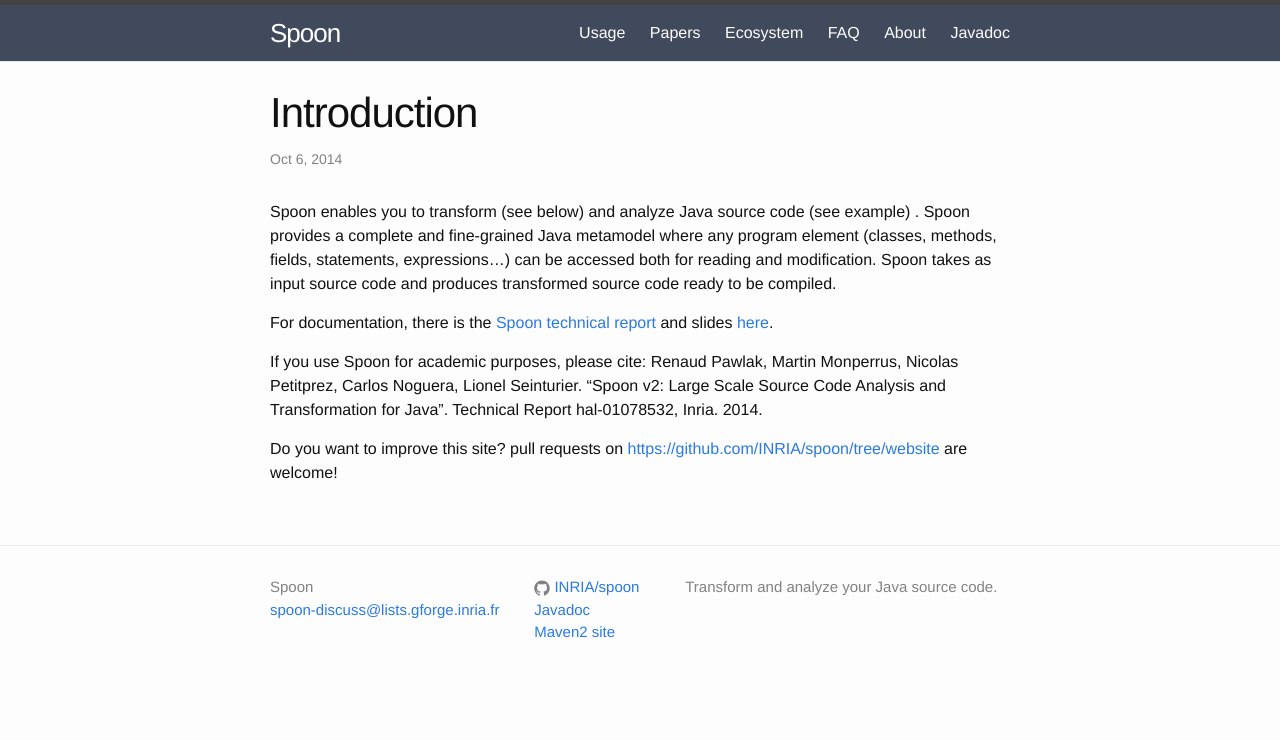
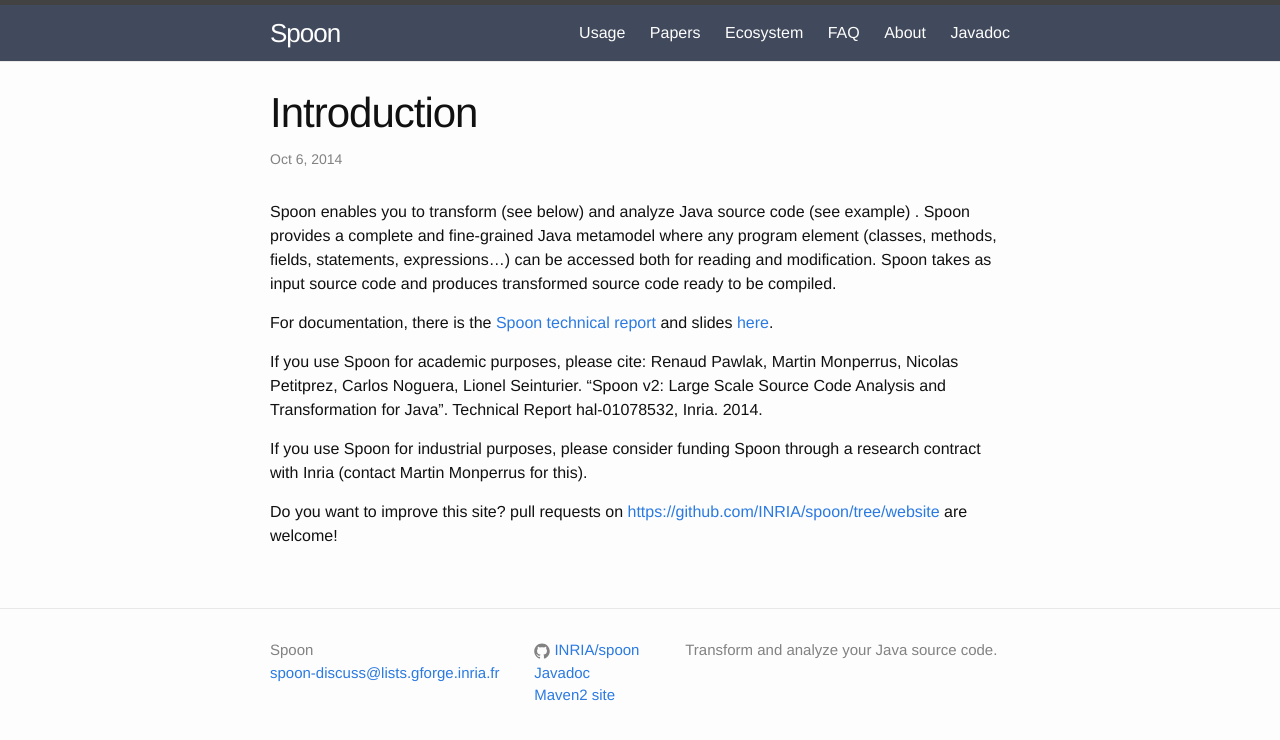
Before and after one commit to INRIA/spoon, a Jekyll site: the page built from _posts/2014-10-02-introduction.md, in a window 1280 px wide. Shown: the top 740 px of the page. Built offline with Jekyll 4.4.1, drawn with Linux system fonts in a browser that asks for light colours.

Commit message:
modifies the intro

```diff
--- a/_posts/2014-10-02-introduction.md
+++ b/_posts/2014-10-02-introduction.md
@@ -11,4 +11,6 @@
 
 If you use Spoon for academic purposes, please cite: Renaud Pawlak, Martin Monperrus, Nicolas Petitprez, Carlos Noguera, Lionel Seinturier. "Spoon v2: Large Scale Source Code Analysis and Transformation for Java". Technical Report hal-01078532, Inria. 2014.
 
+If you use Spoon for industrial purposes, please consider funding Spoon through a research contract with Inria (contact Martin Monperrus for this).
+
 Do you want to improve this site? pull requests on <https://github.com/INRIA/spoon/tree/website> are welcome!
```
